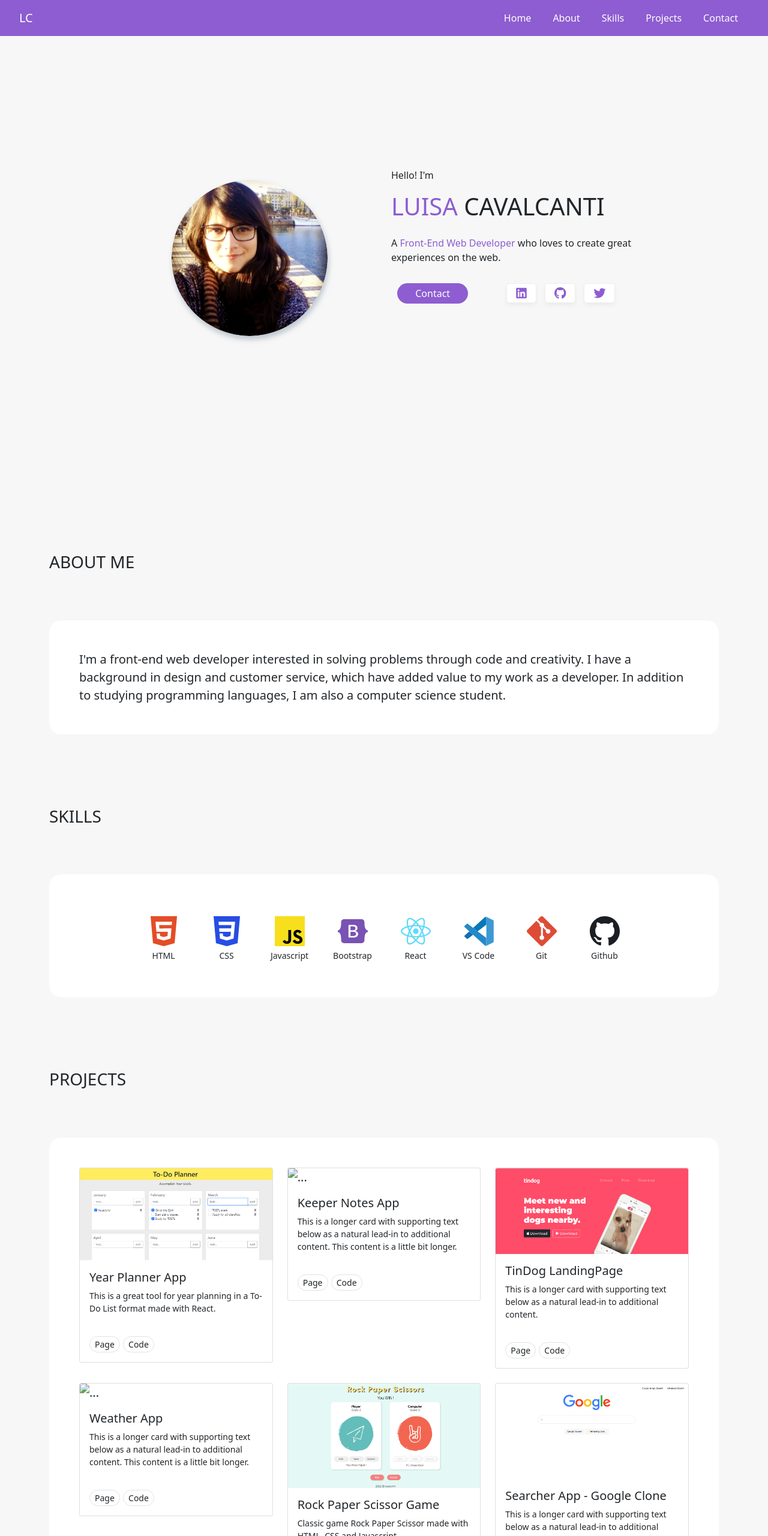
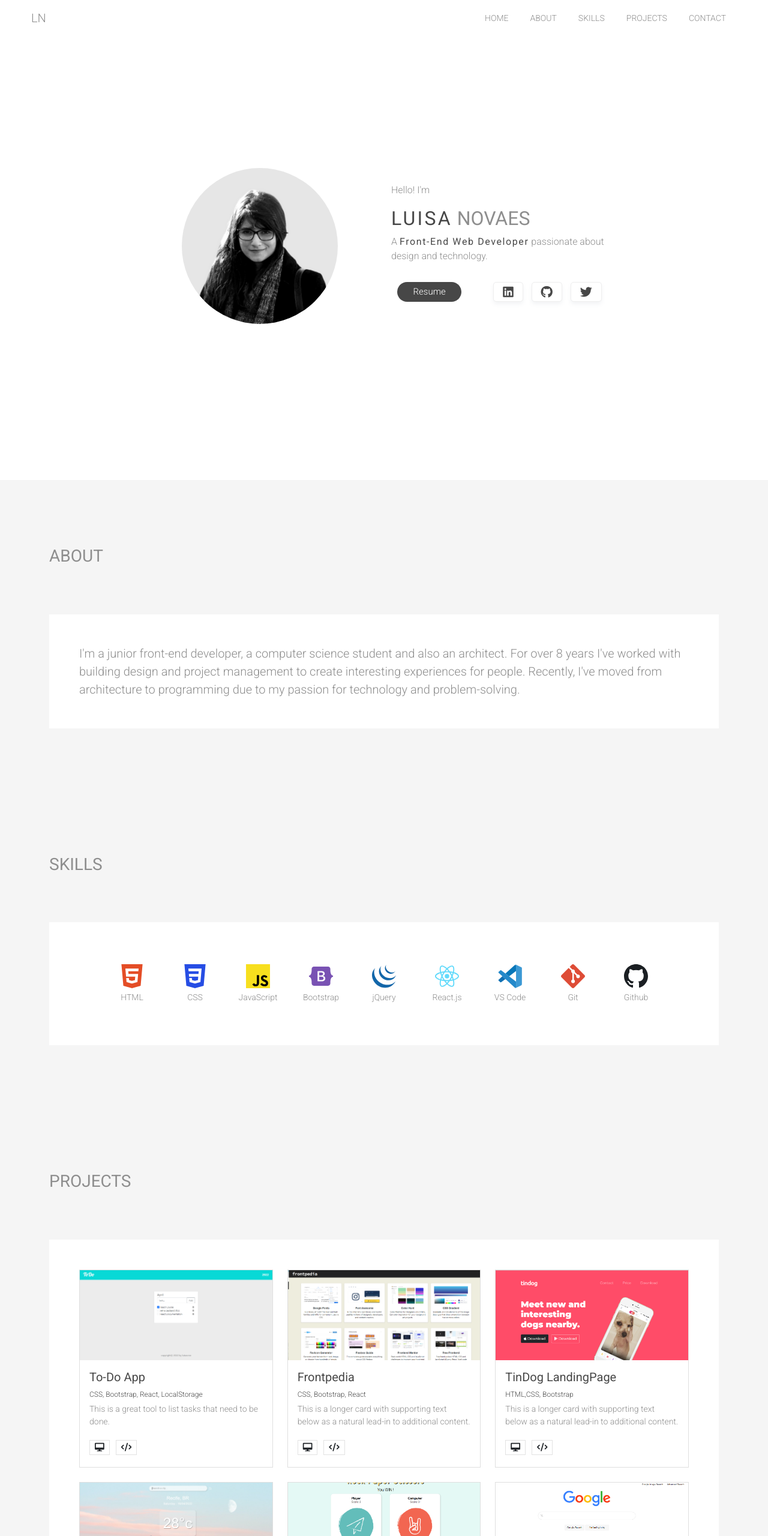
Before and after one commit to luisacmn/Portfolio, a plain HTML site: page index.html in a window 1280 px wide. Shown: the top 2560 px of the page at 60% size. Drawn offline with nearby package versions, Linux system fonts and the light colour scheme.

Commit message:
Add files via upload

```diff
--- a/index.html
+++ b/index.html
@@ -4,12 +4,13 @@
     <meta charset="UTF-8">
     <meta http-equiv="X-UA-Compatible" content="IE=edge">
     <meta name="viewport" content="width=device-width, initial-scale=1.0">
-    <title>Luisa Cavalcanti</title>
+    <title>Luisa Novaes</title>
     <!--Favicon-->
-    <link rel="apple-touch-icon" sizes="180x180" href="/apple-touch-icon.png">
-    <link rel="icon" type="image/png" sizes="32x32" href="favicon/favicon-32x32.png">
-    <link rel="icon" type="image/png" sizes="16x16" href="favicon/favicon-16x16.png">
-    <link rel="manifest" href="/site.webmanifest">
+    <link rel="shortcut icon" type="image/png" href="favicon/favicon.ico">
+     <!--Google Fonts-->
+    <link rel="preconnect" href="https://fonts.googleapis.com">
+    <link rel="preconnect" href="https://fonts.gstatic.com" crossorigin>
+    <link href="https://fonts.googleapis.com/css2?family=Roboto:wght@300;400&display=swap" rel="stylesheet">
     <!--Bootstrap and CSS-->
     <link rel="stylesheet" href="https://cdnjs.cloudflare.com/ajax/libs/font-awesome/6.0.0/css/all.min.css">
     <link href="https://cdn.jsdelivr.net/npm/bootstrap@5.1.3/dist/css/bootstrap.min.css" rel="stylesheet" integrity="sha384-1BmE4kWBq78iYhFldvKuhfTAU6auU8tT94WrHftjDbrCEXSU1oBoqyl2QvZ6jIW3" crossorigin="anonymous">
@@ -26,22 +27,22 @@
         </button>
         <!--Menu bar-->
         <div class="collapse navbar-collapse" id="navbarSupportedContent">
-            <span class="navbar-brand" href="#">LC</span>
+            <span class="navbar-brand" href="#">LN</span>
             <ul class="navbar-nav ms-auto mb-2 mb-lg-0">
                 <li class="nav-item">
-                    <a class="nav-link" aria-current="page" href="#home">Home</a>
+                    <a class="nav-link" aria-current="page" href="#home">HOME</a>
                 </li>
                 <li class="nav-item">
-                    <a class="nav-link" aria-current="page" href="#about">About</a>
+                    <a class="nav-link" aria-current="page" href="#about">ABOUT</a>
                 </li>
                 <li class="nav-item">
-                    <a class="nav-link" aria-current="page" href="#skills">Skills</a>
+                    <a class="nav-link" aria-current="page" href="#skills">SKILLS</a>
                 </li>
                 <li class="nav-item">
-                    <a class="nav-link" aria-current="page" href="#projects">Projects</a>
+                    <a class="nav-link" aria-current="page" href="#projects">PROJECTS</a>
                 </li>
                 <li class="nav-item">
-                    <a class="nav-link" aria-current="page" href="#contact">Contact</a>
+                    <a class="nav-link" aria-current="page" href="#contact">CONTACT</a>
                 </li>
             </ul>
         </div>
@@ -52,15 +53,15 @@
 <header id="home" class="container-fluid">
     <div class="row headerRow">
         <div class="profileImgBox col-lg-6">
-            <img src="images/circle-cropped9.png" class="profileImg" alt="">
+            <img src="images/luisaImgBw2.png" class="profileImg" alt="">
         </div>
         <div class="profileTxt col-lg-6">
             <p>Hello! I'm </p>
-            <h1><span class="coloredTxt">LUISA</span> CAVALCANTI</h1>
-            <p>A <span class="coloredTxt">Front-End Web Developer</span> who loves to create great experiences on the web.</p>
+            <h2><span class="coloredTxt">LUISA</span> NOVAES</h2>
+            <p>A <span class="coloredTxt">Front-End Web Developer</span> passionate about design and technology.</p>
             <div class="row rowBtns">
                 <div class="col-lg-4">
-                    <a class="coloredBtn" href="#contact">Contact</a>
+                    <a class="coloredBtn" href="Resume.pdf" target=”_blank” >Resume</a>
                 </div>
                 <div class="col-lg-8 iconsBtns">
                     <a target="_blank" href="https://www.linkedin.com/in/lcmnovaes/"><i class="fa-brands fa-lg fa-linkedin"></i></a>
@@ -76,8 +77,8 @@
 <main class="container">
 
     <section id="about">
-        <h3 class="sectionTitle">ABOUT ME</h3>
-        <div class="content">I'm a front-end web developer interested in solving problems through code and creativity. I have a background in design and customer service, which have added value to my work as a developer. In addition to studying programming languages, I am also a computer science student.</div>
+        <h3 class="sectionTitle">ABOUT</h3>
+        <div class="content">I'm a junior front-end developer, a computer science student and also an architect. For over 8 years I've worked with building design and project management to create interesting experiences for people. Recently,  I've moved from architecture to programming due to my passion for technology and problem-solving. </div>
     </section>
 
     <section id="skills">
@@ -93,15 +94,19 @@
             </div>
             <div class="skill-box">
                 <img class="icon-img" src="images/javascript.svg" alt="Javascript">
-                <p>Javascript</p>
+                <p>JavaScript</p>
             </div>
             <div class="skill-box">
                 <img class="icon-img" src="images/bootstrap.svg" alt="Bootstrap">
                 <p>Bootstrap</p>
             </div>
             <div class="skill-box">
+                <img class="icon-img" src="images/jquery.svg" alt="jQuery">
+                <p>jQuery</p>
+            </div>
+            <div class="skill-box">
                 <img class="icon-img" src="images/react.svg" alt="React">
-                <p>React</p>
+                <p>React.js</p>
             </div>
             <div class="skill-box">
                 <img class="icon-img" src="images/vscode.svg" alt="VS Code">
@@ -124,23 +129,25 @@
             <div class="row row-cols-1 row-cols-md-3 g-4">
                 <div class="col">
                   <div class="card">
-                    <img src="images/YearPlanner.png" class="card-img-top" alt="...">
+                    <img src="images/Todo.png" class="card-img-top" alt="TodoApp">
                     <div class="card-body">
-                      <h5 class="card-title">Year Planner App</h5>
-                      <p class="card-text">This is a great tool for year planning in a To-Do List format made with React.</p>
-                      <a href="#" class="btn cardBtn">Page</a>
-                      <a href="#" class="btn cardBtn">Code</a>
+                      <h5 class="card-title">To-Do App</h5>
+                      <p class="card-skill">CSS, Bootstrap, React, LocalStorage</p>
+                      <p class="card-text">This is a great tool to list tasks that need to be done. </p>
+                      <a href="https://csb-bxpsmf.netlify.app/" target="_blank" class="btn cardBtn"><i class="fa-solid fa-desktop"></i></a>
+                      <a href="https://github.com/luisacmn/Todo-App" target="_blank" class="btn cardBtn"><i class="fa-solid fa-code"></i></a>
                     </div>
                   </div>
                 </div>
                 <div class="col">
                   <div class="card">
-                    <img src="..." class="card-img-top" alt="...">
+                    <img src="images/frontpedia.png" class="card-img-top" alt="frontpedia">
                     <div class="card-body">
-                      <h5 class="card-title">Keeper Notes App</h5>
-                      <p class="card-text">This is a longer card with supporting text below as a natural lead-in to additional content. This content is a little bit longer.</p>
-                      <a href="#" class="btn cardBtn">Page</a>
-                      <a href="#" class="btn cardBtn">Code</a>
+                      <h5 class="card-title">Frontpedia</h5>
+                      <p class="card-skill">CSS, Bootstrap, React</p>
+                      <p class="card-text">This is a longer card with supporting text below as a natural lead-in to additional content. </p>
+                      <a href="https://csb-84ohm1.netlify.app/" target="_blank" class="btn cardBtn"><i class="fa-solid fa-desktop"></i></a>
+                      <a href="https://github.com/luisacmn/Frontpedia-React" target="_blank" class="btn cardBtn"><i class="fa-solid fa-code"></i></a>
                     </div>
                   </div>
                 </div>
@@ -149,42 +156,46 @@
                     <img src="images/TinDog.png" class="card-img-top" alt="...">
                     <div class="card-body">
                       <h5 class="card-title">TinDog LandingPage</h5>
+                      <p class="card-skill">HTML,CSS, Bootstrap</p>
                       <p class="card-text">This is a longer card with supporting text below as a natural lead-in to additional content.</p>
-                      <a target="_blank" href="https://luisacmn.github.io/TinDog_LandingPage/" class="btn cardBtn">Page</a>
-                      <a target="_blank" href="https://github.com/luisacmn/TinDog_LandingPage" class="btn cardBtn">Code</a>
+                      <a href="https://luisacmn.github.io/TinDog_LandingPage/" target="_blank" class="btn cardBtn"><i class="fa-solid fa-desktop"></i></a>
+                      <a href="https://github.com/luisacmn/TinDog_LandingPage" target="_blank" class="btn cardBtn"><i class="fa-solid fa-code"></i></a>
                     </div>
                   </div>
                 </div>
                 <div class="col">
                   <div class="card">
-                    <img src="..." class="card-img-top" alt="...">
+                    <img src="images/weatherApp.png" class="card-img-top" alt="...">
                     <div class="card-body">
                       <h5 class="card-title">Weather App</h5>
-                      <p class="card-text">This is a longer card with supporting text below as a natural lead-in to additional content. This content is a little bit longer.</p>
-                      <a href="#" class="btn cardBtn">Page</a>
-                      <a href="#" class="btn cardBtn">Code</a>
+                      <p class="card-skill">React, REST API</p>
+                      <p class="card-text">This is a longer card with supporting text below as a natural lead-in to additional content.</p>
+                      <a href="https://csb-p7syt9.netlify.app/" target="_blank" class="btn cardBtn"><i class="fa-solid fa-desktop"></i></a>
+                      <a href="https://github.com/luisacmn/Weather-app" target="_blank" class="btn cardBtn"><i class="fa-solid fa-code"></i></a>
                     </div>
                   </div>
                 </div>
                 <div class="col">
                     <div class="card">
-                      <img src="images/RockPaperScissor.png" class="card-img-top" alt="RockPaperScissor">
+                      <img src="images/RockPaperScissor.png" class="card-img-top" alt="...">
                       <div class="card-body">
-                        <h5 class="card-title">Rock Paper Scissor Game</h5>
-                        <p class="card-text">Classic game Rock Paper Scissor made with HTML, CSS and Javascript.</p>
-                        <a target="_blank" href="https://luisacmn.github.io/JS_Rock-Paper-Scissors/" class="btn cardBtn">Page</a>
-                        <a target="_blank" href="https://github.com/luisacmn/JS_Rock-Paper-Scissors" class="btn cardBtn">Code</a>
-                    </div>
+                        <h5 class="card-title">Rock-Paper-Scissor</h5>
+                        <p class="card-skill">HTML, CSS, JavaScript</p>
+                        <p class="card-text">This is a longer card with supporting text below as a natural lead-in to additional content.</p>
+                        <a href="https://luisacmn.github.io/Rock-Paper-Scissors/" target="_blank" class="btn cardBtn"><i class="fa-solid fa-desktop"></i></a>
+                        <a href="https://github.com/luisacmn/Rock-Paper-Scissors" target="_blank" class="btn cardBtn"><i class="fa-solid fa-code"></i></a>
+                      </div>
                     </div>
                   </div>
-                  <div class="col">
+                <div class="col">
                     <div class="card">
-                      <img src="images/GoogleClone.png" class="card-img-top" alt="...">
+                      <img src="images/GoogleClone.png" class="card-img-top" alt="Google">
                       <div class="card-body">
-                        <h5 class="card-title">Searcher App - Google Clone</h5>
-                        <p class="card-text">This is a longer card with supporting text below as a natural lead-in to additional content. This content is a little bit longer.</p>
-                        <a target="_blank" href="https://luisacmn.github.io/Google_Clone/" class="btn cardBtn">Page</a>
-                        <a target="_blank" href="https://github.com/luisacmn/Google_Clone" class="btn cardBtn">Code</a>
+                        <h5 class="card-title">Google Clone</h5>
+                        <p class="card-skill">HTML, CSS</p>
+                        <p class="card-text">This is a longer card with supporting text below as a natural lead-in to additional content.</p>
+                        <a href="https://luisacmn.github.io/Searcher-GoogleClone/" target="_blank" class="btn cardBtn"><i class="fa-solid fa-desktop"></i></a>
+                        <a href="https://github.com/luisacmn/Searcher-GoogleClone" target="_blank" class="btn cardBtn"><i class="fa-solid fa-code"></i></a>
                     </div>
                     </div>
                   </div>
--- a/script.js
+++ b/script.js
@@ -2,4 +2,4 @@ let footer = document.querySelector("footer")
 let yearDate = new Date().getFullYear()
 
 
-footer.innerHTML="&copy Luisa Cavalcanti " + yearDate;
+footer.innerHTML="&copy luisanovaes " + yearDate;
--- a/style.css
+++ b/style.css
@@ -1,25 +1,30 @@
 body{
-    background-color: #f7f7f7;
+    background-color: #f5f5f5;
+    font-family: 'Roboto', sans-serif;
+    color: #8e8e8e;
+    font-weight: 300;
+    font-size: 16px;
 }
 
 /*NAVBAR*/
 .navbar{
-    background-color: #8d5dd1;
-    padding: 10px 20px 10px 20px;
+    background-color: #fff;
+    padding: 10px 40px;
+    color: #8e8e8e;
 }
 
 .nav-item{
     padding: 0 10px;
+    font-size: 14PX;
 }
 
 .nav-link, .navbar-brand {
-    color: white;
+    color: #8e8e8e;
 }
 
 .nav-link:hover{
-    background-color: #a37dda;
-    color: white;
-    border-radius: 5px;
+    color: #fff;
+    background-color: #474747;
 }
 
 /*HEADER*/
@@ -29,10 +34,12 @@ header{
     justify-content: center;
     align-items: center;
     padding-top: 60px;
+    background-color: #fff;
 }
 
 header h1{
     margin-bottom: 25px;
+    font-weight: 300;
 }
 
 .profileImgBox {
@@ -41,10 +48,14 @@ header h1{
     align-items: center;
 }
 
+.profileTxt {
+    margin-top: 25px;
+}
+
 .profileImg{
     width: 260px;
     border-radius: 50%;
-    box-shadow: 2px 6px 8px rgb(134 151 168 / 50%);
+    margin-bottom: 40px;
 }
 
 .headerRow{
@@ -56,12 +67,16 @@ header h1{
 }
 
 .coloredTxt{
-    color: #8d5dd1;
+    color: #474747;
+    letter-spacing: 0.1em;
 }
 
+p .coloredTxt{
+    font-weight: 500;
+}
 
 .coloredBtn{
-    background-color: #8d5dd1;
+    background-color: #474747;
     color: white;
     text-decoration: none;
     padding: 5px 30px;
@@ -70,6 +85,7 @@ header h1{
     display: flex;
     align-items: center;
     justify-content: center;
+    font-size: 15px;
 }
 
 .coloredBtn:hover{
@@ -78,7 +94,7 @@ header h1{
 }
 
 .fa-brands{
-    color: #8d5dd1;
+    color: #474747;
     background-color: white;
     border-radius: 5px;
     padding: 15px;
@@ -97,7 +113,8 @@ header h1{
 
 /*MAIN*/
 #about, #skills, #projects, #contact{
-    padding-top: 60px;
+    padding-top: 50px;
+    margin-bottom: 100px;
 }
 
 .sectionTitle {
@@ -109,22 +126,12 @@ header h1{
     padding: 50px;
     font-size: 20px;
     background-color: white;
-    border-radius: 20px;
     display: flex;
     justify-content: center;
     align-items: center;
 }
 
-.projects-content{
-    padding: 50px;
-    font-size: 20px;
-    background-color: white;
-    border-radius: 20px;
-}
-
-.card:hover{
-    box-shadow: 0px 4px 6px rgb(134 151 168 / 25%);
-}
+/*MAIN-SKILLS*/
 
 .skill-box{
     width: 65px;
@@ -134,8 +141,8 @@ header h1{
 }
 
 .icon-img{
-    width: 50px;
-    height: 50px;
+    width: 40px;
+    height: 40px;
 }
 
 .skill-box p{
@@ -143,30 +150,70 @@ header h1{
     font-size: 14px;
 }
 
-.projects-content p {
+/*MAIN-PROJECTS*/
+
+.projects-content{
+    padding: 50px;
+    font-size: 20px;
+    background-color: white;
+}
+
+.card{
+    border-radius: 0;
+    height: 330px;
+
+}
+
+.card:hover {
+    box-shadow: 0px 4px 6px rgb(134 151 168 / 25%);
+    cursor: pointer;
+}
+
+.card-img-top{
+    object-fit: cover;
+    height: 150px;
+    border-radius: 0;
+}
+
+.card-title{
+    color: #474747;
+}
+
+.card-text {
     font-size: 14px;
 }
 
-.project-img{
-    height: 200px;
+.card-skill {
+    font-size: 12px;
+    margin-bottom: 5px;
+    color: #474747;
 }
 
 .cardBtn{
     border: 1px solid rgb(226, 226, 226);
-    padding: 2px 8px;
-    border-radius: 20px;
+    padding: 1px 8px;
     font-size: 14px;
+    border-radius: 0;
+    margin-right: 5px;
+    margin-top: 0;
 }
 
-.cardBtn:hover{
+.cardBtn:hover {
     box-shadow: 0px 4px 6px rgb(134 151 168 / 20%);
+    background-color: #474747;
+    color: #fff;
 }
+
 
 .contact-content{
     padding: 50px;
     font-size: 20px;
-    background-color: white;
+    background-color: #fff;
     border-radius: 20px;
+}
+
+a.btn.cardBtn{
+    margin-top: 0;
 }
 
 label{
```
Also changed, not shown: favicon/favicon.ico, images/Todo.png (added), images/frontpedia.png (added), images/jquery.svg (added), images/luisaImg.png (added), images/luisaImgBw.png (added), images/luisaImgBw2.png (added), images/luisaImgBw3.png (added), images/weatherApp.png (added), 1 other file.
